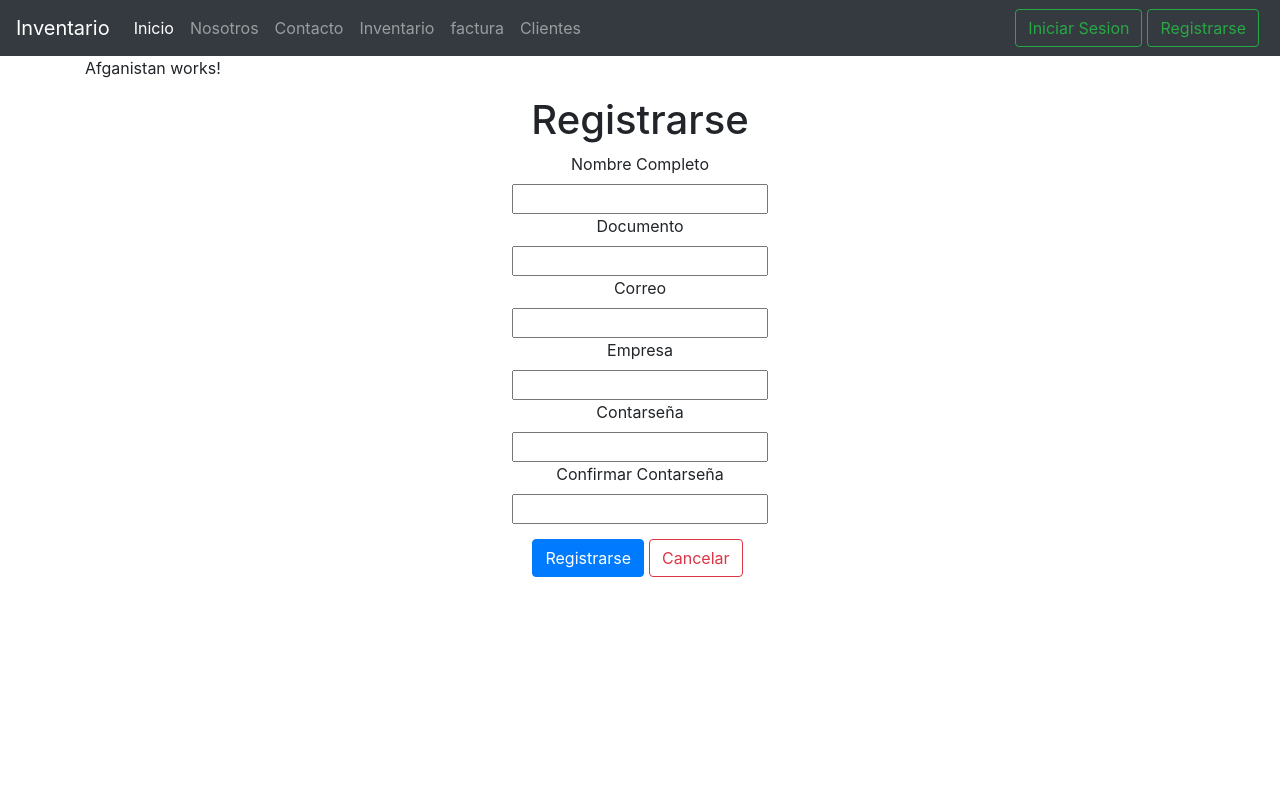
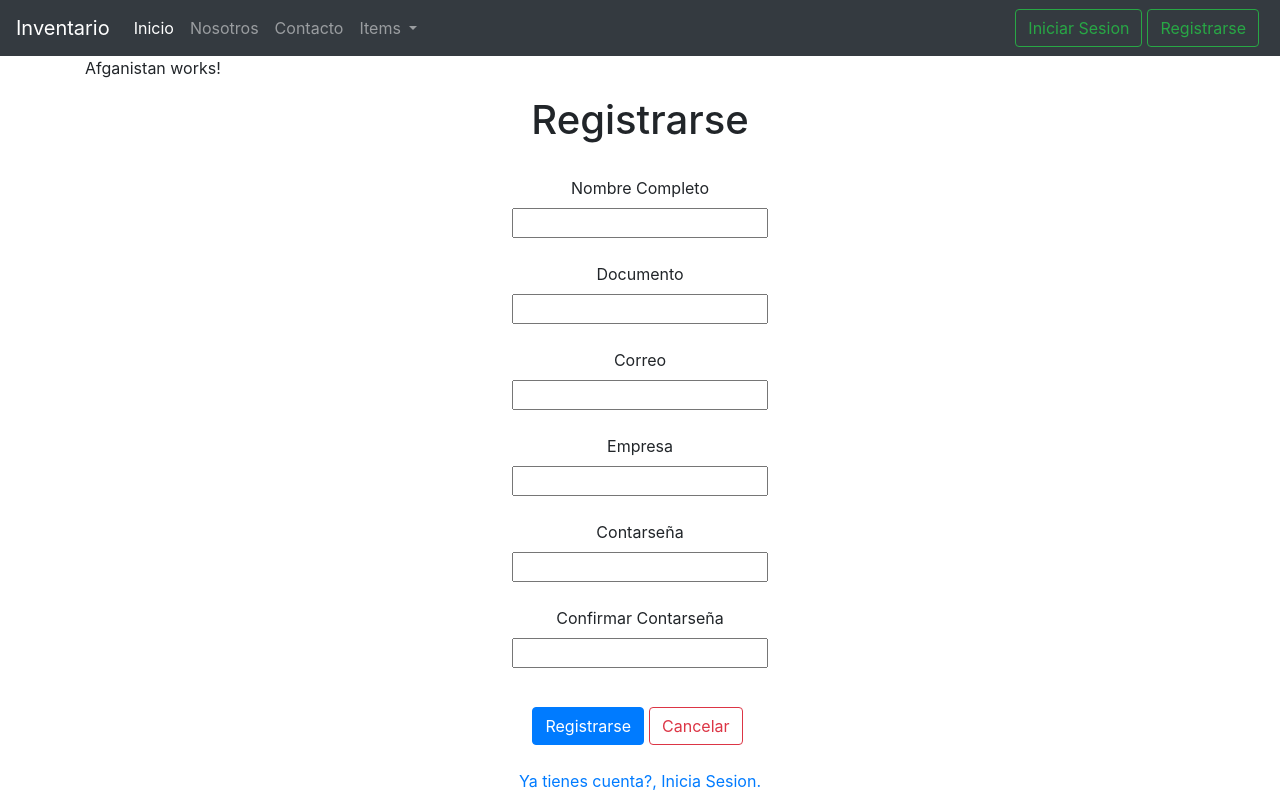
Before and after one commit to LexadoF/ProyectoSenasoft, an Angular app in the folder frontend/: page /registrarse in a window 1280 px wide. Built offline with nearby package versions, Linux system fonts and the light colour scheme.

Commit message:
pequeñas modificaciones

```diff
--- a/frontend/src/app/components/iniciar-s/iniciar-s.component.html
+++ b/frontend/src/app/components/iniciar-s/iniciar-s.component.html
@@ -9,13 +9,18 @@
         <input type="text" [(ngModel)]="login.usuario">
     </div>
     <div class="form-group">
+        <br>
         <label for="Password">Clave</label>
         <br>
         <input type="password" [(ngModel)]="login.contrasena">
     </div>
-
-    <button (click)="loginUsuario()" class="btn btn-outline-success">Iniciar Sesion</button>
-    <a [routerLink]="['inicio']" class="btn btn-outline-danger">Cancelar</a>
-
-
+    <div>
+        <br>
+        <button (click)="loginUsuario()" class="btn btn-outline-success">Iniciar Sesion</button>
+        <a [routerLink]="['inicio']" class="btn btn-outline-danger">Cancelar</a>
+        <br><br>
+        <a (click)="volver()" class="btn-secundary">No tienes cuenta?,
+      Registrate.
+        </a>
+    </div>
 </div>
--- a/frontend/src/app/components/iniciar-s/iniciar-s.component.ts
+++ b/frontend/src/app/components/iniciar-s/iniciar-s.component.ts
@@ -1,5 +1,6 @@
 import { Component, OnInit } from '@angular/core';
 import { LoginService } from '../../services/login.service';
+import { Router } from '@angular/router';
 
 @Component({
   selector: 'app-iniciar-s',
@@ -12,10 +13,16 @@ export class IniciarSComponent {
     contrasena: null
   };
   path = 'inicio';
+  path2 = 'registrarse';
 
-  constructor( private loginService: LoginService ){}
+  constructor( private loginService: LoginService,
+               private router: Router ){}
 
   ngOnInit(): void {
+  }
+
+  volver() {
+    this.router.navigate(['/registrarse']);
   }
 
   loginUsuario(){
--- a/frontend/src/app/components/navbar/navbar.component.html
+++ b/frontend/src/app/components/navbar/navbar.component.html
@@ -3,7 +3,7 @@
     <button class="navbar-toggler" type="button" data-toggle="collapse" data-target="#navbarText" aria-controls="navbarText" aria-expanded="false" aria-label="Toggle navigation">
     <span class="navbar-toggler-icon"></span>
   </button>
-    <div class="collapse navbar-collapse" id="navbarText" routerLinkActive="active">
+    <div class="collapse navbar-collapse" id="navbarSupportedContent" routerLinkActive="active">
         <ul class="navbar-nav mr-auto">
             <li class="nav-item active">
                 <a class="nav-link" [routerLink]="['inicio']">Inicio</a>
@@ -14,20 +14,25 @@
             <li class="nav-item">
                 <a class="nav-link" [routerLink]="['contacto']"> Contacto</a>
             </li>
-            <li class="nav-item">
-                <a class="nav-link" [routerLink]="['inventario']">Inventario</a>
+
+            <li class="nav-item dropdown">
+                <a class="nav-link dropdown-toggle" href="#" id="navbarDropdown" role="list" data-toggle="dropdown" aria-haspopup="true" aria-expanded="false">
+                Items
+              </a>
+                <div class="dropdown-menu" aria-labelledby="navbarDropdown" routerLinkActive="active">
+
+                    <a class="dropdown-item" [routerLink]="['inventario']">Inventario</a>
+                    <div class="dropdown-divider"></div>
+                    <a class="dropdown-item" [routerLink]="['factura']">Factura</a>
+                    <div class="dropdown-divider"></div>
+                    <a class="dropdown-item" [routerLink]="['cliente']">Clientes</a>
+                </div>
             </li>
-            <li class="nav-item">
-                <a class="nav-link" [routerLink]="['factura']">factura</a>
-            </li>
-            <li class="nav-item">
-                <a class="nav-link" [routerLink]="['cliente']">Clientes</a>
-            </li>
+
         </ul>
         <div class="main-container">
-            <a [routerLink]="['iniciars']" class="btn btn-outline-success">Iniciar Sesion</a>
-
-            <button [routerLink]="['registrarse']" class="btn btn-outline-success">Registrarse</button>
+            <a (click)="iniciarS()" class="btn btn-outline-success">Iniciar Sesion</a>
+            <button (click)="registrarse()" class="btn btn-outline-success">Registrarse</button>
         </div>
     </div>
 </nav>
--- a/frontend/src/app/components/navbar/navbar.component.ts
+++ b/frontend/src/app/components/navbar/navbar.component.ts
@@ -1,5 +1,6 @@
-import { HttpClientModule, HttpClient } from '@angular/common/http';
+import { HttpClient } from '@angular/common/http';
 import { Component, OnInit } from '@angular/core';
+import { Router } from '@angular/router';
 
 @Component({
   selector: 'app-navbar',
@@ -9,11 +10,17 @@ import { Component, OnInit } from '@angular/core';
 export class NavbarComponent implements OnInit {
   path = 'iniciars';
   path2 = 'registrarse';
-  constructor( private httpClient: HttpClient) { }
+  constructor( private httpClient: HttpClient,
+               private router: Router ) { }
 
   ngOnInit(): void {
   }
-
+  iniciarS() {
+    this.router.navigate(['/iniciars']);
+  }
+  registrarse() {
+    this.router.navigate(['/registrarse']);
+  }
   // loginUsuario(login){
   //   return this.http.post(`${this.URL}/Login.php`, JSON.stringify(login));
   // }
--- a/frontend/src/app/components/registrarse/registrarse.component.html
+++ b/frontend/src/app/components/registrarse/registrarse.component.html
@@ -3,35 +3,48 @@
     <h1>Registrarse</h1>
 
     <div class="form">
+        <br>
         <label for="text">Nombre Completo</label>
         <br>
         <input type="text">
     </div>
     <div class="form">
+        <br>
         <label for="text">Documento</label>
         <br>
         <input type="text">
     </div>
     <div class="form">
+        <br>
         <label for="Email">Correo</label>
         <br>
         <input type="text">
     </div>
     <div class="form">
+        <br>
         <label for="text">Empresa</label>
         <br>
         <input type="text">
     </div>
     <div class="form">
+        <br>
         <label for="password">Contarseña</label>
         <br>
         <input type="text">
     </div>
     <div class="form">
+        <br>
         <label for="Password">Confirmar Contarseña</label>
         <br>
         <input type="password">
     </div>
-    <button class="btn btn-primary">Registrarse</button>
-    <a [routerLink]="['inicio']" class="btn btn-outline-danger">Cancelar</a>
+    <div>
+        <br>
+        <button class="btn btn-primary">Registrarse</button>
+        <a [routerLink]="['inicio']" class="btn btn-outline-danger">Cancelar</a>
+        <br><br>
+        <a (click)="volver()" class="btn-secundary">Ya tienes cuenta?,
+        Inicia Sesion.
+        </a>
+    </div>
 </div>
--- a/frontend/src/app/components/registrarse/registrarse.component.ts
+++ b/frontend/src/app/components/registrarse/registrarse.component.ts
@@ -1,4 +1,5 @@
 import { Component, OnInit } from '@angular/core';
+import { Router } from '@angular/router';
 
 @Component({
   selector: 'app-registrarse',
@@ -7,9 +8,12 @@ import { Component, OnInit } from '@angular/core';
 })
 export class RegistrarseComponent implements OnInit {
   path = 'inicio';
-  constructor() { }
+  constructor(private router: Router) { }
 
   ngOnInit(): void {
   }
+  volver() {
+    this.router.navigate(['/iniciars']);
+  }
 
 }
--- a/frontend/src/index.html
+++ b/frontend/src/index.html
@@ -7,7 +7,10 @@
     <base href="/">
     <meta name="viewport" content="width=device-width, initial-scale=1">
     <link rel="icon" type="image/x-icon" href="favicon.ico">
+    <!-- bootstrap -->
     <link rel="stylesheet" href="https://stackpath.bootstrapcdn.com/bootstrap/4.5.2/css/bootstrap.min.css" integrity="sha384-JcKb8q3iqJ61gNV9KGb8thSsNjpSL0n8PARn9HuZOnIxN0hoP+VmmDGMN5t9UJ0Z" crossorigin="anonymous">
+    <script src="https://code.jquery.com/jquery-3.5.1.slim.min.js" integrity="sha384-DfXdz2htPH0lsSSs5nCTpuj/zy4C+OGpamoFVy38MVBnE+IbbVYUew+OrCXaRkfj" crossorigin="anonymous"></script>
+    <script src="https://cdn.jsdelivr.net/npm/bootstrap@4.5.3/dist/js/bootstrap.bundle.min.js" integrity="sha384-ho+j7jyWK8fNQe+A12Hb8AhRq26LrZ/JpcUGGOn+Y7RsweNrtN/tE3MoK7ZeZDyx" crossorigin="anonymous"></script>
 </head>
 
 <body>
```
